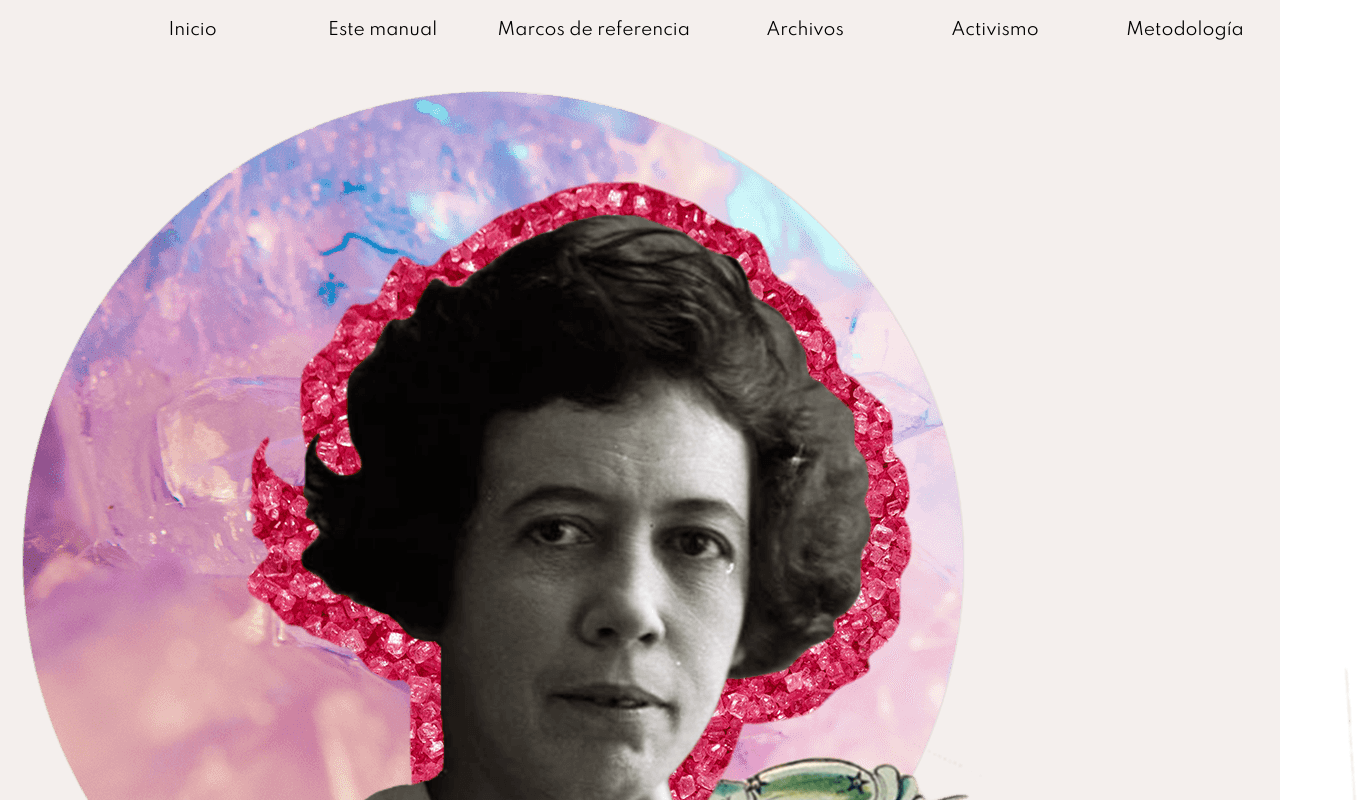
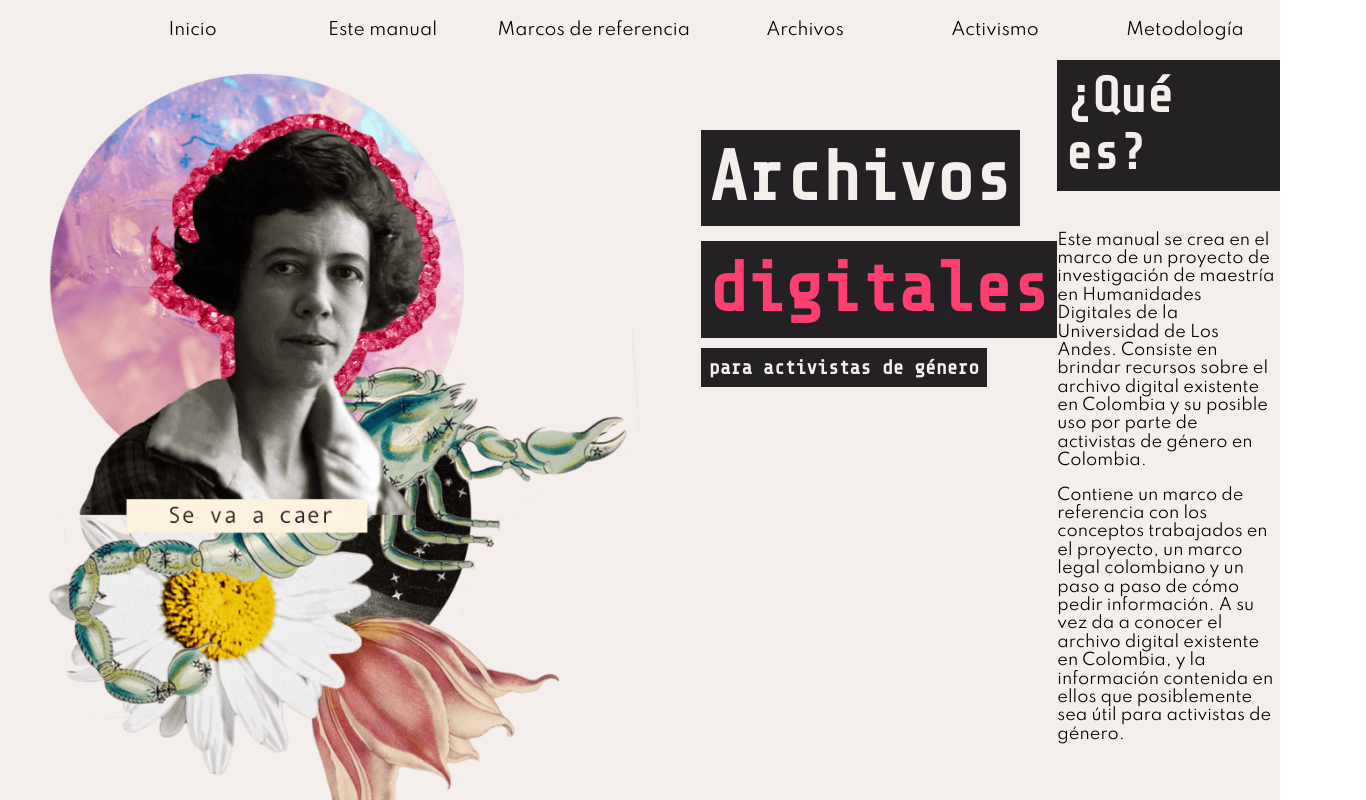
Before and after one commit to JulianaGalvisN/archivos-digitales, a React app: page / in a window 1280 px wide. Shown: the top 800 px of the page, 1366 px wide, since content can reach past the window. Built offline with nearby package versions, Linux system fonts and the light colour scheme.

Commit message:
banner initial

```diff
--- a/src/css/App.css
+++ b/src/css/App.css
@@ -3,25 +3,41 @@
   font-family: 'Spartan', sans-serif;
 }
 
-.App .bannerinit {
+.App .top {
+  display: flex;
   height: 800px;
 }
 
-.App .bannerinit .text1 .headline1 {
-
+.App .imagetop img {
+  height: 100%;
+  width: auto;
+  margin-left: 40px;
 }
 
-.App .bannerinit .text1 .headline1 h2.title3 {
+.App .headlinetop{
+  display: flex;
+  flex-direction: column;
+  align-items: flex-start;
+}
+
+.App .texttop {
+    display: flex;
+    flex-direction: column;
+    align-items: flex-start;
+    margin-top: 70px;
+    margin-left: 60px;
+}
+
+.App h2.title3 {
   margin-block-start: 0em;
   margin-block-end: 0em;
   background-color: #232123;
   color: #f4efed;
-  padding: 7px;
+  padding: 8px;
   font-family: 'Share Tech Mono', monospace;
   width: initial;
   font-size: 70px;
-  margin-bottom: 20px;
-  margin-top: -720px;
+  margin-bottom: 10px;
 }
 
 .App h2.title4 {
@@ -29,12 +45,38 @@
   margin-block-end: 0em;
   background-color: #232123;
   color: #ff3e71;
-  padding: 7px;
+  padding: 8px;
   font-family: 'Share Tech Mono', monospace;
   width: initial;
   font-size: 70px;
+  margin-bottom: 10px;
+  margin-top: 5px;
+}
+
+.App h2.title5 {
+  margin-block-start: 0em;
+  margin-block-end: 0em;
+  background-color: #232123;
+  color: #f4efed;
+  padding: 8px;
+  font-family: 'Share Tech Mono', monospace;
+  width: initial;
+  font-size: 20px;
   margin-bottom: 40px;
-  margin-top: 5px;
+  margin-top: 0px;
+}
+
+.App .titledescriptiontop {
+  margin-block-start: 0em;
+  margin-block-end: 0em;
+  background-color: #232123;
+  color: #f4efed;
+  padding: 8px;
+  font-family: 'Share Tech Mono', monospace;
+  width: initial;
+  font-size: 50px;
+  margin-bottom: 40px;
+  margin-top: 0px;
 }
 
 .App .bottom {
@@ -109,15 +151,3 @@
   display: inline-block;
   word-spacing: 3px;
 }
-
-.App .headline1{
-  display: flex;
-  flex-direction: column;
-  align-items: flex-start;
-  margin-left: 600px;
-}
-
-.App .bannerinit .image img {
-  height: -webkit-fill-available;
-  width: auto;
-}
--- a/src/js/App.js
+++ b/src/js/App.js
@@ -15,20 +15,36 @@ function App() {
     <div className="App">
       <Navbar/>
 
-      <div className="bannerinit">
-        <div className="image">
+      <div className="top">
+        <div className="imagetop">
           <img src={cano} alt="Imagen de María Cano"/>
         </div>
-        <div className="text1">
-          <div className="headline1">
+        <div className="texttop">
+          <div className="headlinetop">
               <h2 className="title3">
               Archivos
               </h2>
               <h2 className="title4">
-              Digitales
+              digitales
               </h2>
-            </div>
           </div>
+          <div className="headline2">
+            <h2 className="title5">
+            para activistas de género
+            </h2>
+          </div>
+        </div>
+        <div className="descriptiontop">
+          <h2 className="titledescriptiontop">
+          ¿Qué es?
+          </h2>
+          <p>
+          Este manual se crea en el marco de un proyecto de investigación de maestría en Humanidades Digitales de la Universidad de Los Andes. Consiste en brindar recursos sobre el archivo digital existente en Colombia y su posible uso por parte de activistas de género en Colombia.
+          </p>
+          <p>
+          Contiene un marco de referencia con los conceptos trabajados en el proyecto, un marco legal colombiano y un paso a paso de cómo pedir información. A su vez da a conocer el archivo digital existente en Colombia, y la información contenida en ellos que posiblemente sea útil para activistas de género.
+          </p>
+        </div>
       </div>
 
       <Banner
```
